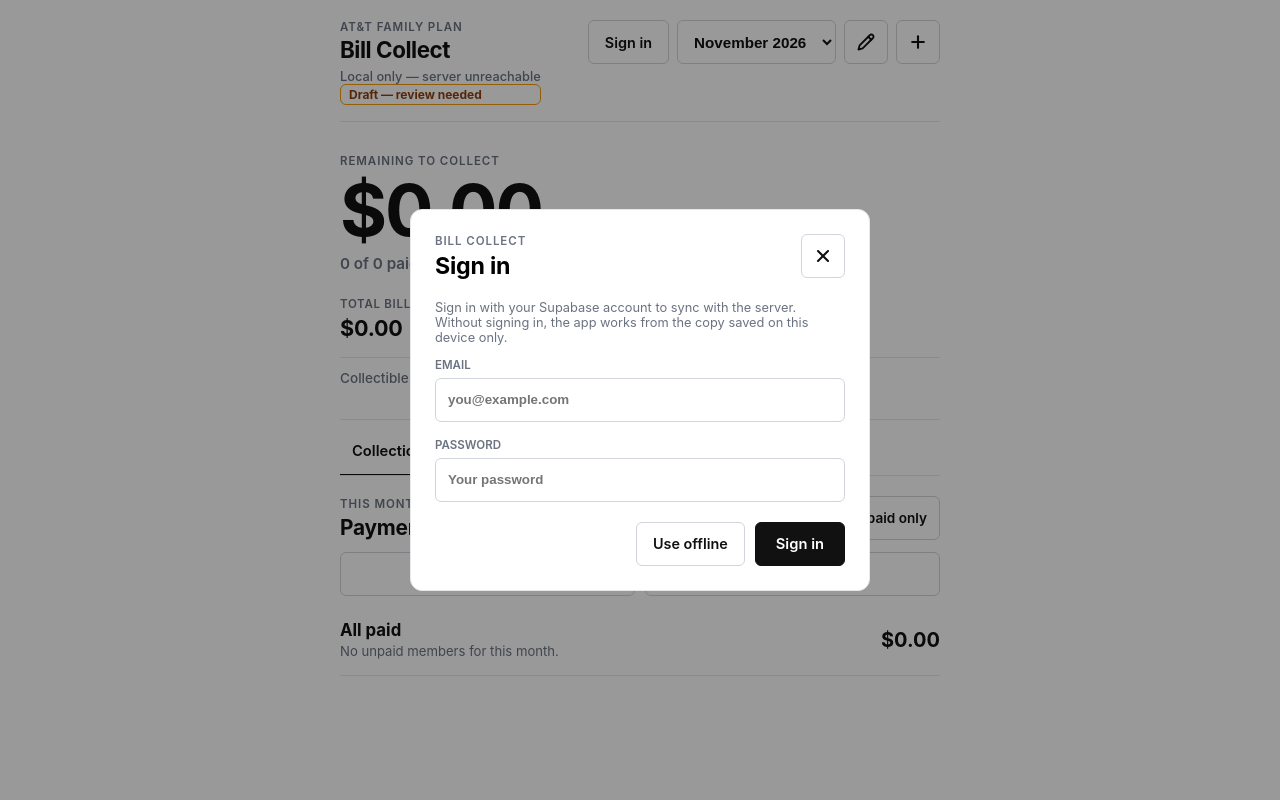
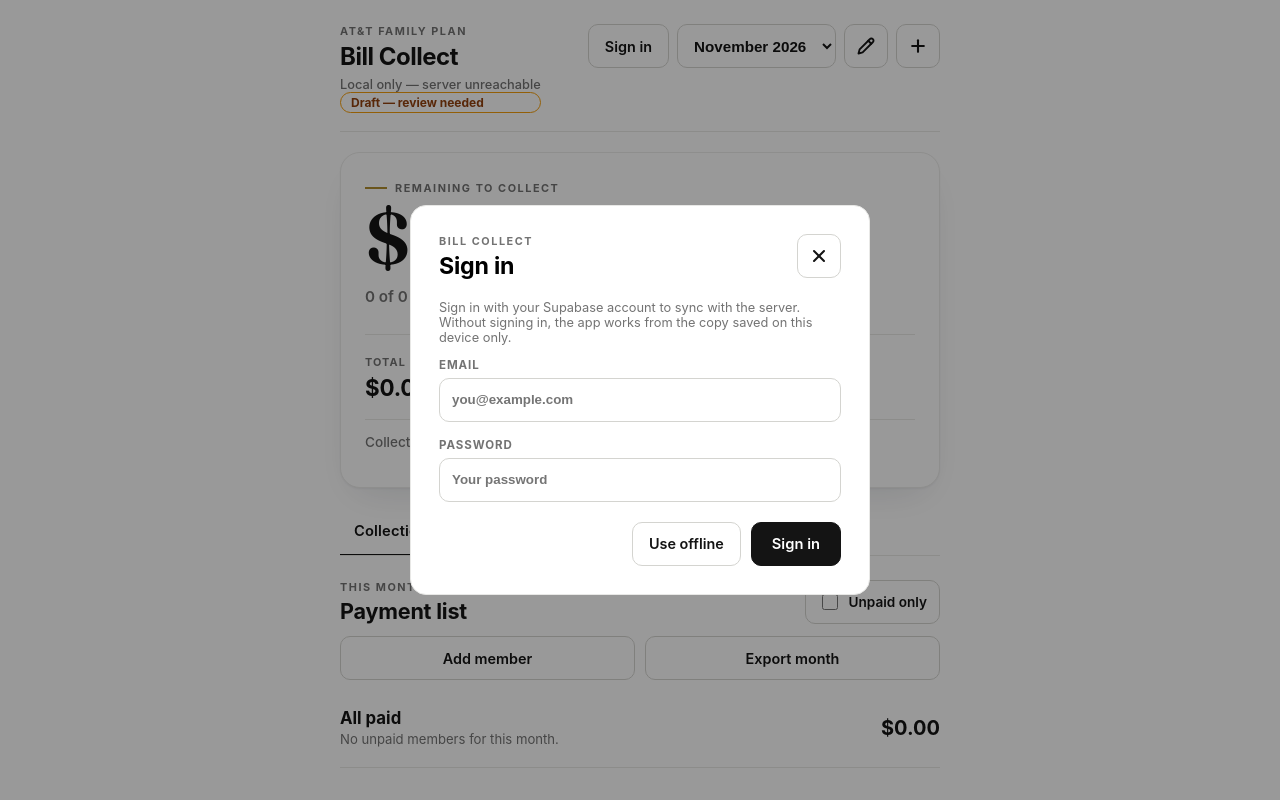
Before and after one commit to Pavansunny12/billtracker, a website: page index.html in a window 1280 px wide. Drawn offline with Linux system fonts and the light colour scheme; no server answers.

Commit message:
Premium redesign: serif display figure, refined summary card, initials avatars

```diff
--- a/app.js
+++ b/app.js
@@ -702,6 +702,11 @@ function renderMembers() {
     node.classList.toggle("is-excluded", member.excluded);
     node.querySelector("h3").textContent = member.name;
     node.querySelector("p").textContent = member.phone;
+    // Premium list: initials avatar (filled here; styled in styles.css).
+    const avatar = node.querySelector(".member-avatar");
+    if (avatar) {
+      avatar.textContent = member.name.trim().split(/\s+/).slice(0, 2).map((w) => w[0]).join("").toUpperCase();
+    }
     // Agent provenance: show where a payment came from, and let Sunny
     // undo a payment Muse recorded (voids it server-side).
     if (member.draft || member.paymentStatus === "pending" || member.lastUpdatedBy === "muse") {
--- a/index.html
+++ b/index.html
@@ -11,7 +11,10 @@
     <title>Bill Collect</title>
     <link rel="manifest" href="./manifest.webmanifest">
     <link rel="apple-touch-icon" href="./icons/icon-192.svg">
-    <link rel="stylesheet" href="./styles.css?v=31">
+    <link rel="preconnect" href="https://fonts.googleapis.com">
+    <link rel="preconnect" href="https://fonts.gstatic.com" crossorigin>
+    <link href="https://fonts.googleapis.com/css2?family=Fraunces:opsz,wght@9..144,500;9..144,600&display=swap" rel="stylesheet">
+    <link rel="stylesheet" href="./styles.css?v=32">
   </head>
   <body>
     <main class="app-shell">
@@ -267,6 +270,7 @@
           <button class="check-button" type="button" aria-label="Toggle paid">
             <svg viewBox="0 0 24 24" aria-hidden="true"><path d="m5 12 4 4L19 6"/></svg>
           </button>
+          <span class="member-avatar" aria-hidden="true"></span>
           <div class="member-name">
             <h3></h3>
             <p></p>
@@ -312,6 +316,6 @@
       </article>
     </template>
 
-    <script src="./app.js?v=32"></script>
+    <script src="./app.js?v=33"></script>
   </body>
 </html>
--- a/styles.css
+++ b/styles.css
@@ -1,26 +1,33 @@
-/* Bill Collect — clean and simple.
-   Pure white, system font, hairline borders, big numbers.
-   No glass, no gradients, no blobs, no heavy shadows.
-   Class names are unchanged: app.js builds and queries this DOM,
-   so every class below must stay. */
+/* Bill Collect — premium.
+   White base, big numbers, refined serif display figure.
+   One soft shadow lives on the summary card only; everything
+   else is flat white with hairlines. No gradients, no glass,
+   no blobs. Class names are unchanged: app.js builds and queries
+   this DOM, so every class below must stay. */
 
 :root {
   color-scheme: light;
   --bg: #ffffff;
   --panel: #ffffff;
   --panel-solid: #ffffff;
-  --ink: #111111;
-  --muted: #6b7280;
-  --line: #e5e7eb;
-  --green: #15803d;
-  --green-soft: #f0fdf4;
-  --blue: #111111;
+  --ink: #141414;
+  --ink-soft: #3f3f3f;
+  --muted: #737373;
+  --line: #e8e8e6;
+  --line-strong: #d4d4d0;
+  --stone: #f5f3ee;
+  --green: #166534;
+  --green-soft: #e9f4ec;
+  --gold: #8a6d1f;
+  --gold-line: #b08d2e;
+  --blue: #141414;
   --amber: #92400e;
-  --red: #dc2626;
-  --shadow: none;
+  --red: #b91c1c;
+  --shadow-card: 0 1px 2px rgba(16, 24, 40, 0.05), 0 16px 40px -16px rgba(16, 24, 40, 0.14);
+  --font-display: "Fraunces", Georgia, "Times New Roman", serif;
   --font-title: -apple-system, BlinkMacSystemFont, "Segoe UI", Roboto, Helvetica, Arial, sans-serif;
   --font-ui: -apple-system, BlinkMacSystemFont, "Segoe UI", Roboto, Helvetica, Arial, sans-serif;
-  --border-radius: 8px;
+  --border-radius: 10px;
 }
 
 * {
@@ -44,12 +51,12 @@ body {
   -moz-osx-font-smoothing: grayscale;
 }
 
-/* Layout shell: narrow, centred, plain white. */
+/* Layout shell: narrow, centred, plain white, generous air. */
 .app-shell {
   width: min(100%, 640px);
   min-height: 100vh;
   margin: 0 auto;
-  padding: calc(20px + env(safe-area-inset-top)) 20px calc(32px + env(safe-area-inset-bottom));
+  padding: calc(24px + env(safe-area-inset-top)) 20px calc(40px + env(safe-area-inset-bottom));
 }
 
 /* Header: title left, controls right, hairline underneath. */
@@ -58,8 +65,8 @@ body {
   align-items: flex-start;
   justify-content: space-between;
   gap: 16px;
-  padding-bottom: 16px;
-  margin-bottom: 8px;
+  padding-bottom: 18px;
+  margin-bottom: 20px;
   border-bottom: 1px solid var(--line);
   flex-wrap: wrap;
 }
@@ -69,19 +76,19 @@ body {
 }
 .topbar h1 {
   font-family: var(--font-title);
-  font-size: 1.4rem;
+  font-size: 1.5rem;
   font-weight: 700;
   margin: 0;
   letter-spacing: -0.02em;
 }
 
 .eyebrow {
-  margin: 0 0 2px 0;
+  margin: 0 0 4px 0;
   color: var(--muted);
-  font-size: 0.72rem;
-  font-weight: 600;
+  font-size: 0.68rem;
+  font-weight: 700;
   text-transform: uppercase;
-  letter-spacing: 0.08em;
+  letter-spacing: 0.14em;
 }
 
 .sync-status {
@@ -102,8 +109,8 @@ body {
   min-height: 44px;
   padding: 0 12px;
   background: #ffffff;
-  border: 1px solid #d1d5db;
-  border-radius: 6px;
+  border: 1px solid var(--line-strong);
+  border-radius: var(--border-radius);
   color: var(--ink);
   font-weight: 600;
   font-size: 0.95rem;
@@ -114,8 +121,8 @@ body {
   border-color: var(--ink);
 }
 
-/* Buttons: plain rectangles. Primary is black, the rest are white
-   with a 1px grey border. */
+/* Buttons: solid black primary, white with a hairline border
+   secondary, slightly rounded corners. */
 button {
   border: none;
   background: none;
@@ -130,8 +137,8 @@ button {
   width: 44px;
   height: 44px;
   background: #ffffff;
-  border: 1px solid #d1d5db;
-  border-radius: 6px;
+  border: 1px solid var(--line-strong);
+  border-radius: var(--border-radius);
   color: var(--ink);
 }
 .icon-button:hover {
@@ -150,20 +157,20 @@ button {
 .text-button {
   min-height: 44px;
   padding: 0 20px;
-  background: #111111;
-  border: 1px solid #111111;
+  background: #141414;
+  border: 1px solid #141414;
   color: #ffffff;
   font-weight: 600;
   font-size: 0.92rem;
-  border-radius: 6px;
+  border-radius: var(--border-radius);
 }
 .text-button:hover {
   background: #000000;
 }
 .text-button:disabled {
   background: #ffffff;
-  border-color: #d1d5db;
-  color: #9ca3af;
+  border-color: var(--line-strong);
+  color: #a3a3a3;
   cursor: default;
 }
 
@@ -171,22 +178,25 @@ button {
   min-height: 44px;
   padding: 0 16px;
   background: #ffffff;
-  border: 1px solid #d1d5db;
+  border: 1px solid var(--line-strong);
   color: var(--ink);
   font-weight: 600;
   font-size: 0.9rem;
-  border-radius: 6px;
+  border-radius: var(--border-radius);
 }
 .quiet-button:hover {
   border-color: var(--ink);
 }
 
-/* Summary: one huge Remaining number, then three small plain
-   numbers, then a quiet footer line. No card, no ring, no colour. */
+/* Summary: the one refined card. Soft shadow, rounded corners,
+   a serif display figure for Remaining, small plain numbers below. */
 .hero-card {
-  padding: 24px 0 20px;
-  margin-bottom: 8px;
-  border-bottom: 1px solid var(--line);
+  padding: 28px 24px 24px;
+  margin-bottom: 20px;
+  background: #ffffff;
+  border: 1px solid #ececea;
+  border-radius: 20px;
+  box-shadow: var(--shadow-card);
 }
 .hero-left {
   display: flex;
@@ -197,17 +207,29 @@ button {
   display: flex;
   flex-direction: column;
 }
+.hero-remaining .section-kicker {
+  display: flex;
+  align-items: center;
+  gap: 8px;
+}
+.hero-remaining .section-kicker::before {
+  content: "";
+  width: 22px;
+  height: 2px;
+  background: var(--gold-line);
+}
 .hero-remaining strong {
   display: block;
-  font-family: var(--font-title);
-  font-size: clamp(3.25rem, 15vw, 4.5rem);
-  font-weight: 700;
+  font-family: var(--font-display);
+  font-size: clamp(3.5rem, 16vw, 4.75rem);
+  font-weight: 600;
+  font-variation-settings: "opsz" 144;
   color: var(--ink);
-  line-height: 1.05;
-  letter-spacing: -0.03em;
+  line-height: 1.02;
+  letter-spacing: -0.02em;
 }
 .hero-remaining .progress-line {
-  margin-top: 6px;
+  margin-top: 10px;
   font-size: 0.95rem;
   font-weight: 600;
   color: var(--muted);
@@ -238,29 +260,31 @@ button {
   display: grid;
   grid-template-columns: repeat(3, 1fr);
   gap: 12px;
-  margin-top: 24px;
+  margin-top: 28px;
+  padding-top: 20px;
+  border-top: 1px solid var(--line);
 }
 .hero-metric-item span {
   display: block;
-  font-size: 0.72rem;
-  font-weight: 600;
+  font-size: 0.68rem;
+  font-weight: 700;
   text-transform: uppercase;
   color: var(--muted);
-  letter-spacing: 0.06em;
-  margin-bottom: 4px;
+  letter-spacing: 0.1em;
+  margin-bottom: 5px;
 }
 .hero-metric-item strong {
   display: block;
   font-family: var(--font-title);
-  font-size: 1.35rem;
+  font-size: 1.4rem;
   font-weight: 700;
   color: var(--ink);
   letter-spacing: -0.01em;
 }
 
 .hero-foot {
-  margin-top: 16px;
-  padding-top: 12px;
+  margin-top: 18px;
+  padding-top: 14px;
   border-top: 1px solid var(--line);
   font-size: 0.85rem;
   font-weight: 500;
@@ -271,7 +295,7 @@ button {
   font-weight: 700;
 }
 
-/* Tabs: plain text with an underline for the active one. */
+/* Tabs: refined text tabs, slim black underline on the active one. */
 .tabs {
   display: flex;
   gap: 4px;
@@ -281,12 +305,13 @@ button {
 }
 .tab {
   min-height: 48px;
-  padding: 0 12px;
+  padding: 0 14px;
   border-bottom: 2px solid transparent;
   margin-bottom: -1px;
   color: var(--muted);
   font-weight: 600;
   font-size: 0.92rem;
+  letter-spacing: 0.01em;
   white-space: nowrap;
 }
 .tab:hover {
@@ -311,19 +336,19 @@ button {
   align-items: center;
   justify-content: space-between;
   gap: 16px;
-  margin: 20px 0 12px;
+  margin: 24px 0 12px;
 }
 .section-kicker {
   margin: 0 0 4px 0;
   color: var(--muted);
-  font-size: 0.72rem;
-  font-weight: 600;
+  font-size: 0.68rem;
+  font-weight: 700;
   text-transform: uppercase;
-  letter-spacing: 0.08em;
+  letter-spacing: 0.14em;
 }
 .section-head h2 {
   font-family: var(--font-title);
-  font-size: 1.3rem;
+  font-size: 1.35rem;
   font-weight: 700;
   margin: 0;
   letter-spacing: -0.01em;
@@ -337,8 +362,8 @@ button {
   min-height: 44px;
   padding: 0 12px;
   background: #ffffff;
-  border: 1px solid #d1d5db;
-  border-radius: 6px;
+  border: 1px solid var(--line-strong);
+  border-radius: var(--border-radius);
   color: var(--ink);
   font-size: 0.85rem;
   font-weight: 600;
@@ -361,8 +386,8 @@ button {
   flex: 1;
 }
 
-/* Member list: plain rows separated by hairlines. Name left,
-   big amount right, Paid / Owes as plain text after the name. */
+/* Member list: premium rows — initials avatar, name left,
+   big amount right, hairline separators, generous spacing. */
 .member-list,
 .pending-list,
 .history-list {
@@ -375,10 +400,10 @@ button {
   border: none;
   border-bottom: 1px solid var(--line);
   border-radius: 0;
-  padding: 16px 0;
+  padding: 20px 0;
 }
-.member-card:hover {
-  background: #ffffff;
+.member-card:active {
+  background: #fafaf9;
 }
 .member-card.is-paid {
   background: #ffffff;
@@ -421,6 +446,26 @@ button {
   stroke-linecap: round;
   stroke-linejoin: round;
   stroke-width: 3.5;
+}
+
+/* Initials avatar: warm stone circle, ink initials;
+   soft green when the member has paid. */
+.member-avatar {
+  display: grid;
+  place-items: center;
+  width: 42px;
+  height: 42px;
+  flex-shrink: 0;
+  border-radius: 50%;
+  background: var(--stone);
+  color: var(--ink);
+  font-size: 0.82rem;
+  font-weight: 700;
+  letter-spacing: 0.03em;
+}
+.member-card.is-paid .member-avatar {
+  background: var(--green-soft);
+  color: var(--green);
 }
 
 .member-name {
@@ -471,8 +516,8 @@ button {
   display: grid;
   grid-template-columns: repeat(2, 1fr);
   gap: 10px;
-  margin-top: 16px;
-  padding-top: 14px;
+  margin-top: 18px;
+  padding-top: 16px;
   border-top: 1px solid var(--line);
 }
 .member-fields label,
@@ -484,10 +529,10 @@ button {
 .member-fields span,
 .notes-field span {
   font-size: 0.68rem;
-  font-weight: 600;
+  font-weight: 700;
   text-transform: uppercase;
   color: var(--muted);
-  letter-spacing: 0.05em;
+  letter-spacing: 0.08em;
 }
 .member-fields input,
 .member-fields select,
@@ -496,10 +541,10 @@ button {
 textarea {
   width: 100%;
   min-height: 44px;
-  padding: 0 10px;
+  padding: 0 12px;
   background: #ffffff;
-  border: 1px solid #d1d5db;
-  border-radius: 6px;
+  border: 1px solid var(--line-strong);
+  border-radius: var(--border-radius);
   color: var(--ink);
   font-weight: 500;
   font-size: 0.95rem;
@@ -565,8 +610,8 @@ textarea:focus {
   min-height: 44px;
   padding: 0 12px;
   background: #ffffff;
-  border: 1px solid #d1d5db;
-  border-radius: 6px;
+  border: 1px solid var(--line-strong);
+  border-radius: var(--border-radius);
   color: var(--ink);
   font-weight: 600;
   outline: none;
@@ -585,15 +630,16 @@ textarea:focus {
 .history-summary article {
   background: #ffffff;
   border: 1px solid var(--line);
-  border-radius: 8px;
-  padding: 12px;
+  border-radius: 12px;
+  padding: 14px;
 }
 .history-summary span {
   display: block;
   font-size: 0.68rem;
-  font-weight: 600;
+  font-weight: 700;
   text-transform: uppercase;
   color: var(--muted);
+  letter-spacing: 0.08em;
   margin-bottom: 4px;
 }
 .history-summary strong {
@@ -640,8 +686,9 @@ textarea:focus {
   display: block;
   font-size: 0.65rem;
   color: var(--muted);
-  font-weight: 600;
+  font-weight: 700;
   text-transform: uppercase;
+  letter-spacing: 0.06em;
   margin-bottom: 2px;
 }
 .history-money strong {
@@ -656,7 +703,7 @@ textarea:focus {
   align-items: center;
   justify-content: space-between;
   gap: 16px;
-  padding: 16px 0;
+  padding: 20px 0;
   border-bottom: 1px solid var(--line);
 }
 .pending-row h3 {
@@ -683,7 +730,7 @@ textarea:focus {
   line-height: 1.5;
   background: #ffffff;
   padding: 14px;
-  border-radius: 8px;
+  border-radius: 12px;
   resize: none;
   min-height: 250px;
 }
@@ -716,8 +763,8 @@ textarea:focus {
   width: 100%;
   margin-bottom: 12px;
   background: #ffffff;
-  border: 1px dashed #d1d5db;
-  border-radius: 6px;
+  border: 1px dashed var(--line-strong);
+  border-radius: var(--border-radius);
   padding: 10px;
   font-size: 0.85rem;
   color: var(--muted);
@@ -745,8 +792,8 @@ textarea:focus {
   justify-content: center;
   min-height: 44px;
   background: #ffffff;
-  border: 1px solid #d1d5db;
-  border-radius: 6px;
+  border: 1px solid var(--line-strong);
+  border-radius: var(--border-radius);
   font-weight: 600;
   font-size: 0.9rem;
   cursor: pointer;
@@ -764,7 +811,7 @@ textarea:focus {
   justify-content: space-between;
   background: #ffffff;
   border: 1px solid var(--green);
-  border-radius: 6px;
+  border-radius: var(--border-radius);
   padding: 10px 14px;
   margin-bottom: 12px;
 }
@@ -828,10 +875,10 @@ textarea:focus {
   padding: 0 14px;
   font-size: 0.8rem;
   font-weight: 700;
-  background: #111111;
+  background: #141414;
   color: #ffffff;
-  border: 1px solid #111111;
-  border-radius: 6px;
+  border: 1px solid #141414;
+  border-radius: var(--border-radius);
 }
 
 /* Audit grid */
@@ -841,7 +888,7 @@ textarea:focus {
   gap: 10px;
   background: #ffffff;
   border: 1px solid var(--line);
-  border-radius: 8px;
+  border-radius: 12px;
   padding: 12px;
   margin-bottom: 16px;
 }
@@ -851,9 +898,10 @@ textarea:focus {
 .audit-grid span {
   display: block;
   font-size: 0.65rem;
-  font-weight: 600;
+  font-weight: 700;
   text-transform: uppercase;
   color: var(--muted);
+  letter-spacing: 0.06em;
   margin-bottom: 4px;
 }
 .audit-grid strong {
@@ -903,8 +951,8 @@ dialog::backdrop {
 .dialog-card {
   background: #ffffff;
   border: 1px solid var(--line);
-  border-radius: 12px;
-  padding: 24px;
+  border-radius: 16px;
+  padding: 28px;
 }
 .dialog-card header {
   display: flex;
@@ -927,17 +975,18 @@ dialog::backdrop {
 }
 .dialog-card label span {
   font-size: 0.72rem;
-  font-weight: 600;
+  font-weight: 700;
   text-transform: uppercase;
   color: var(--muted);
+  letter-spacing: 0.08em;
 }
 .dialog-card select,
 .dialog-card input {
   min-height: 44px;
   padding: 0 12px;
   background: #ffffff;
-  border: 1px solid #d1d5db;
-  border-radius: 6px;
+  border: 1px solid var(--line-strong);
+  border-radius: var(--border-radius);
   color: var(--ink);
   font-weight: 600;
   outline: none;
@@ -970,7 +1019,7 @@ dialog::backdrop {
 .ledger-card {
   background: #ffffff;
   border: 1px solid var(--line);
-  border-radius: 8px;
+  border-radius: 12px;
   overflow: hidden;
 }
 
@@ -1012,7 +1061,7 @@ dialog::backdrop {
   font-size: 0.72rem;
   color: var(--muted);
   text-transform: uppercase;
-  letter-spacing: 0.05em;
+  letter-spacing: 0.08em;
   margin-bottom: 2px;
 }
 
@@ -1052,7 +1101,7 @@ dialog::backdrop {
 
 .ledger-details-expand {
   border-top: 1px solid var(--line);
-  background: #f9fafb;
+  background: #faf9f7;
   padding: 16px;
 }
 
@@ -1113,28 +1162,28 @@ dialog::backdrop {
   color: var(--red);
 }
 
-/* Pressed states stay flat: a light grey fill, no glow. */
+/* Pressed states stay flat: a light warm-grey fill, no glow. */
 .icon-button:active,
 .quiet-button:active,
 .text-button:active,
 .file-button:active {
-  background: #f3f4f6;
+  background: #f5f4f2;
 }
 
 /* Agent provenance (Option A rebuild): plain text badges, no pills. */
 .muse-badge {
   display: inline-block;
   margin-top: 4px;
-  color: #4338ca;
+  color: var(--gold);
   font-size: 0.75rem;
   font-weight: 700;
   letter-spacing: 0.01em;
 }
 .draft-badge {
   display: inline-block;
-  padding: 2px 8px;
+  padding: 2px 10px;
   border: 1px solid #f59e0b;
-  border-radius: 6px;
+  border-radius: 999px;
   color: #92400e;
   font-size: 0.75rem;
   font-weight: 700;
@@ -1172,8 +1221,12 @@ dialog::backdrop {
   .topbar-right select {
     flex: 1;
   }
+  .hero-card {
+    padding: 24px 20px 20px;
+    border-radius: 18px;
+  }
   .hero-remaining strong {
-    font-size: 3.25rem;
+    font-size: 3.5rem;
   }
   .hero-metric-item strong {
     font-size: 1.15rem;
```
